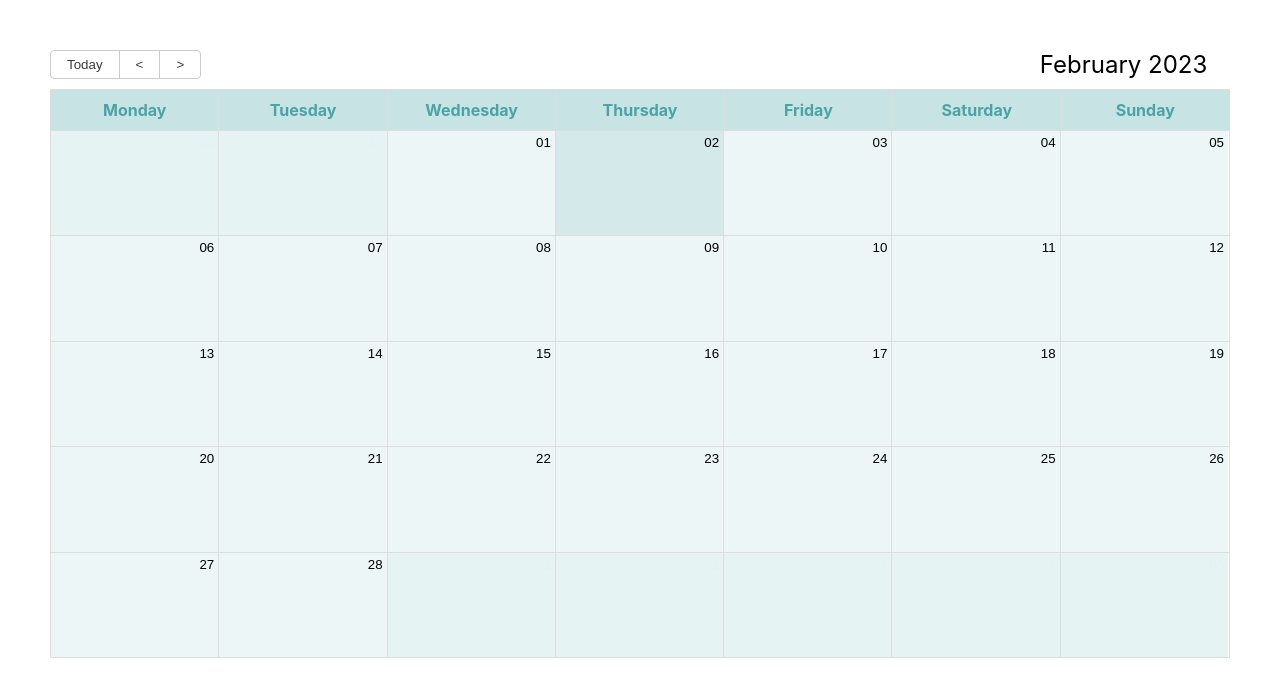
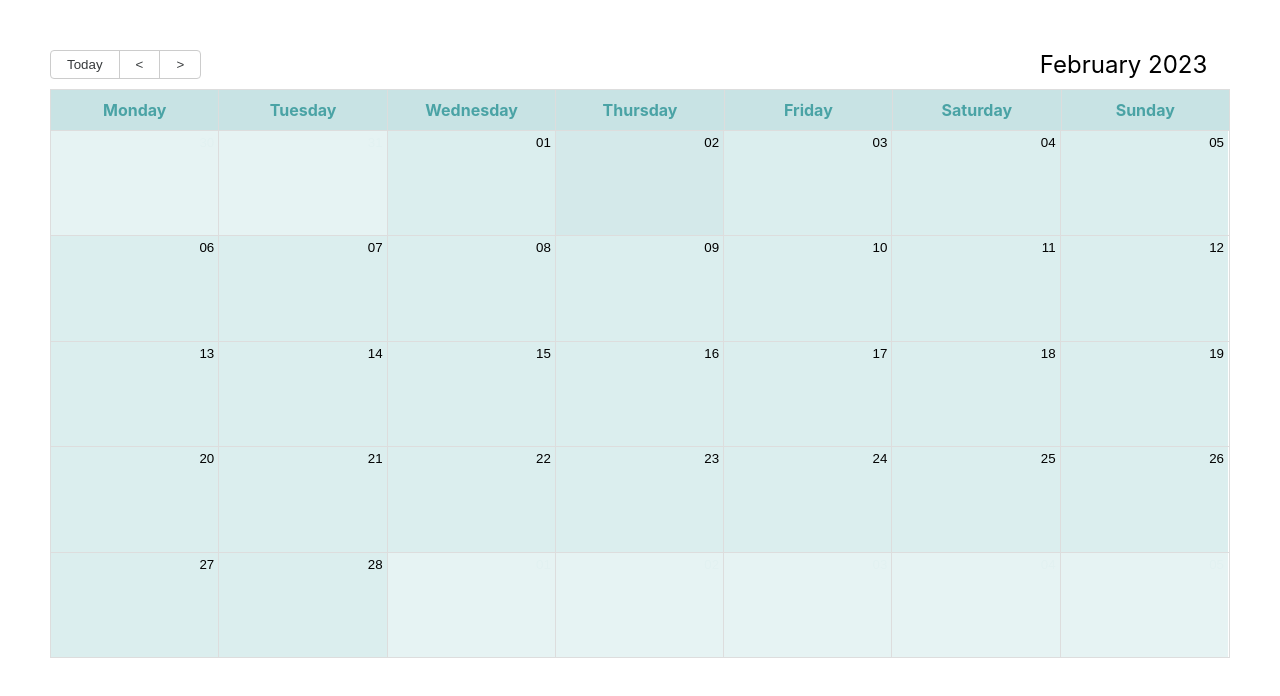
Before and after one commit to lufilipovic/react-calendar-app, a React (Create React App) app: page / in a window 1280 px wide. Shown: the top 696 px of the page. Built offline with nearby package versions, Linux system fonts and the light colour scheme; no server answers.

Commit message:
minor design fixes

```diff
--- a/src/Calendar.css
+++ b/src/Calendar.css
@@ -8,6 +8,10 @@
     margin-left: auto;
     margin-right: auto;
     word-break: break-all;
+}
+
+.rbc-day-bg {
+    background-color: rgb(74, 163, 165, 0.1);
 }
 
 /*number of days in the prev month*/
@@ -57,6 +61,7 @@
 /*more link */
 .rbc-button-link {
     padding-left: 10%;
+    background-color: transparent;
 }
 
 /*more link hover*/
```
